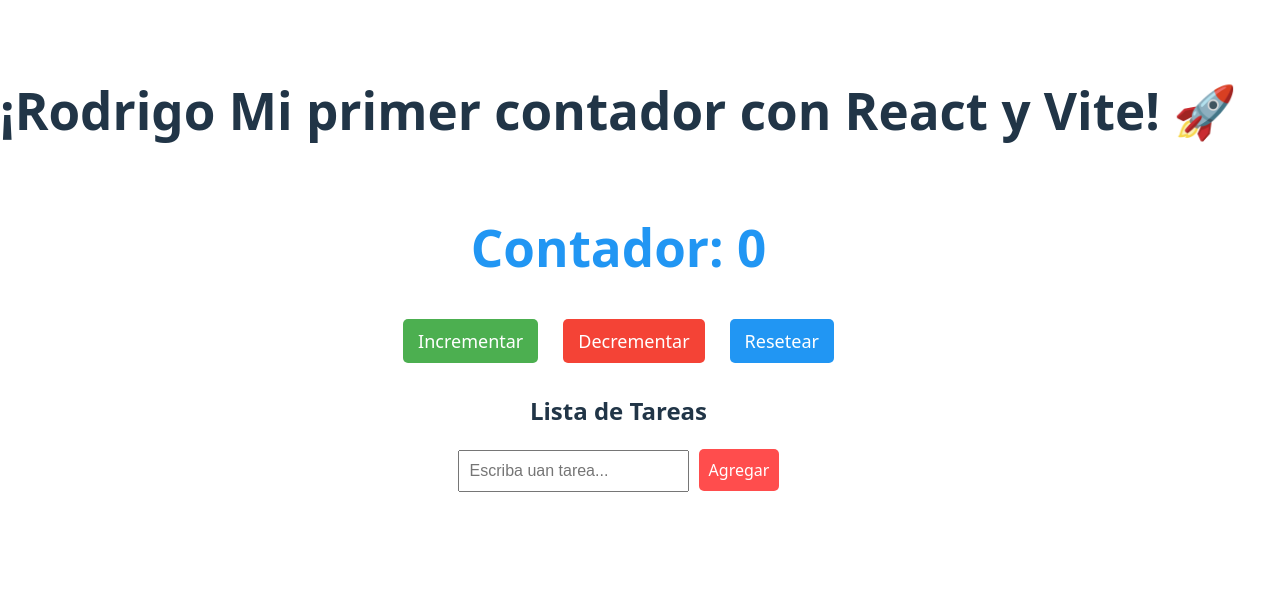
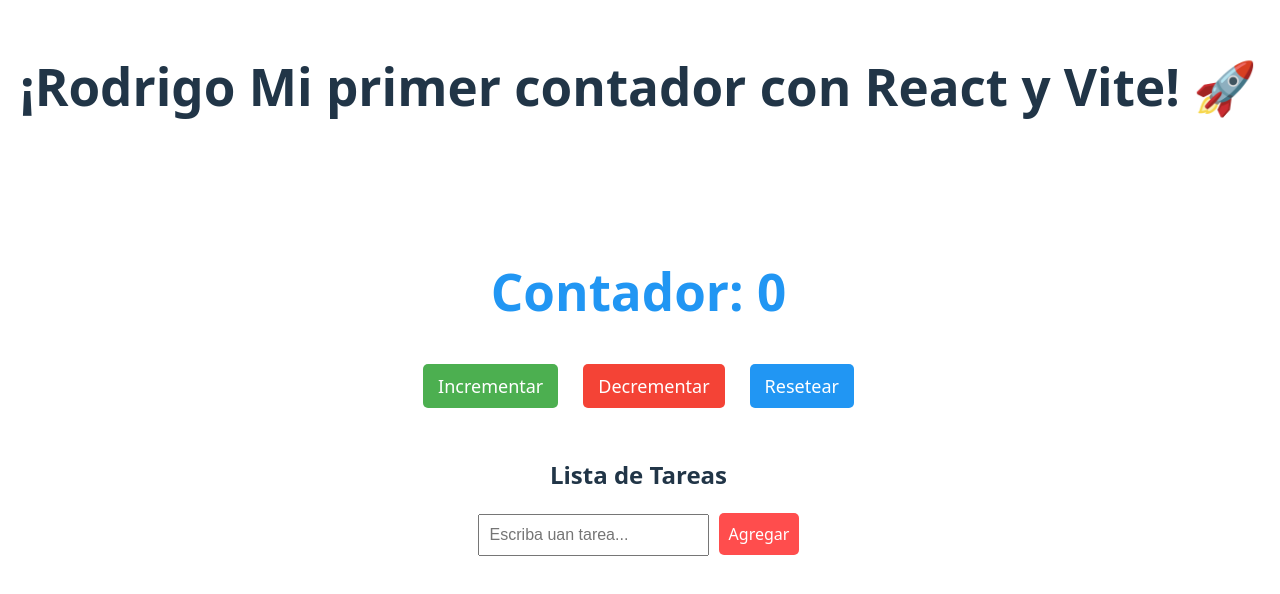
Before and after one commit to r2x4/pagina_web, a React (Vite) app: page / in a window 1280 px wide. Shown: the part 122-716 px from the top of the page. Built offline with nearby package versions, Linux system fonts and the light colour scheme.

Commit message:
guardar2

```diff
--- a/package.json
+++ b/package.json
@@ -11,7 +11,8 @@
   },
   "dependencies": {
     "react": "^19.0.0",
-    "react-dom": "^19.0.0"
+    "react-dom": "^19.0.0",
+    "react-icons": "^5.5.0"
   },
   "devDependencies": {
     "@eslint/js": "^9.21.0",
--- a/src/App.jsx
+++ b/src/App.jsx
@@ -4,7 +4,7 @@
 
 function App() {
   return (
-    <div>
+    <div className="app_container">
       <h1>¡Rodrigo Mi primer contador con React y Vite! 🚀</h1>
       <Contador />
       <ListarTarea /> {/* Agregamos el componente Aqui */}
--- a/src/CSS/contador.css
+++ b/src/CSS/contador.css
@@ -3,6 +3,17 @@
     text-align: center;
     margin-top: 80px;
 }
+
+.app_container {
+  display: flex;
+  flex-direction: column;
+  justify-content: center; /* Centra verticalmente */
+  align-items: center; /* Centra horizontalmente */
+  text-align: center; /* Asegura que el texto se alinee */
+  height: 100vh; /* Ocupa toda la altura de la pantalla */
+  margin: 20px; /* Evita márgenes innecesarios */
+}
+
 
 .contador_container h1 {
   text-align: center;
--- a/src/componentes/listaTareas.jsx
+++ b/src/componentes/listaTareas.jsx
@@ -1,4 +1,5 @@
 import { useState } from "react";
+import { FaTrash } from "react-icons/fa";
 import '../CSS/listaTareas.css'
 
 
@@ -29,7 +30,8 @@
             <ul>
                 {tareas.map((tarea, index) => (
                     <li key={index}>
-                        {tarea} <button onClick={() => eliminarTarea(index)}></button>
+                        {tarea}
+                        <button className="delete_btn" onClick={() => eliminarTarea(index)}><FaTrash /></button>
                     </li>
                 ))}
             </ul>
```
Also changed, not shown: 1 other file (tests, documents, lock files or other folders).
